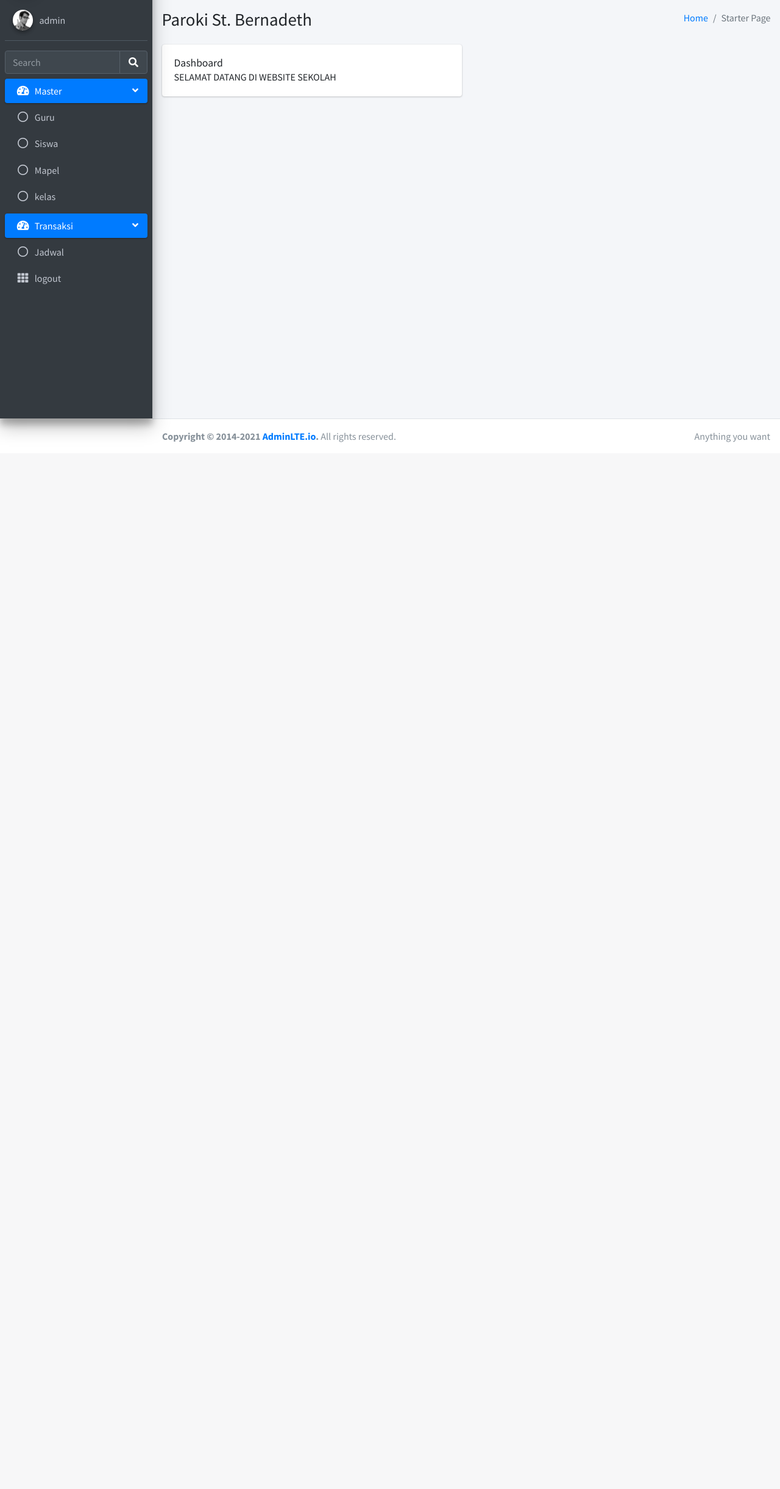
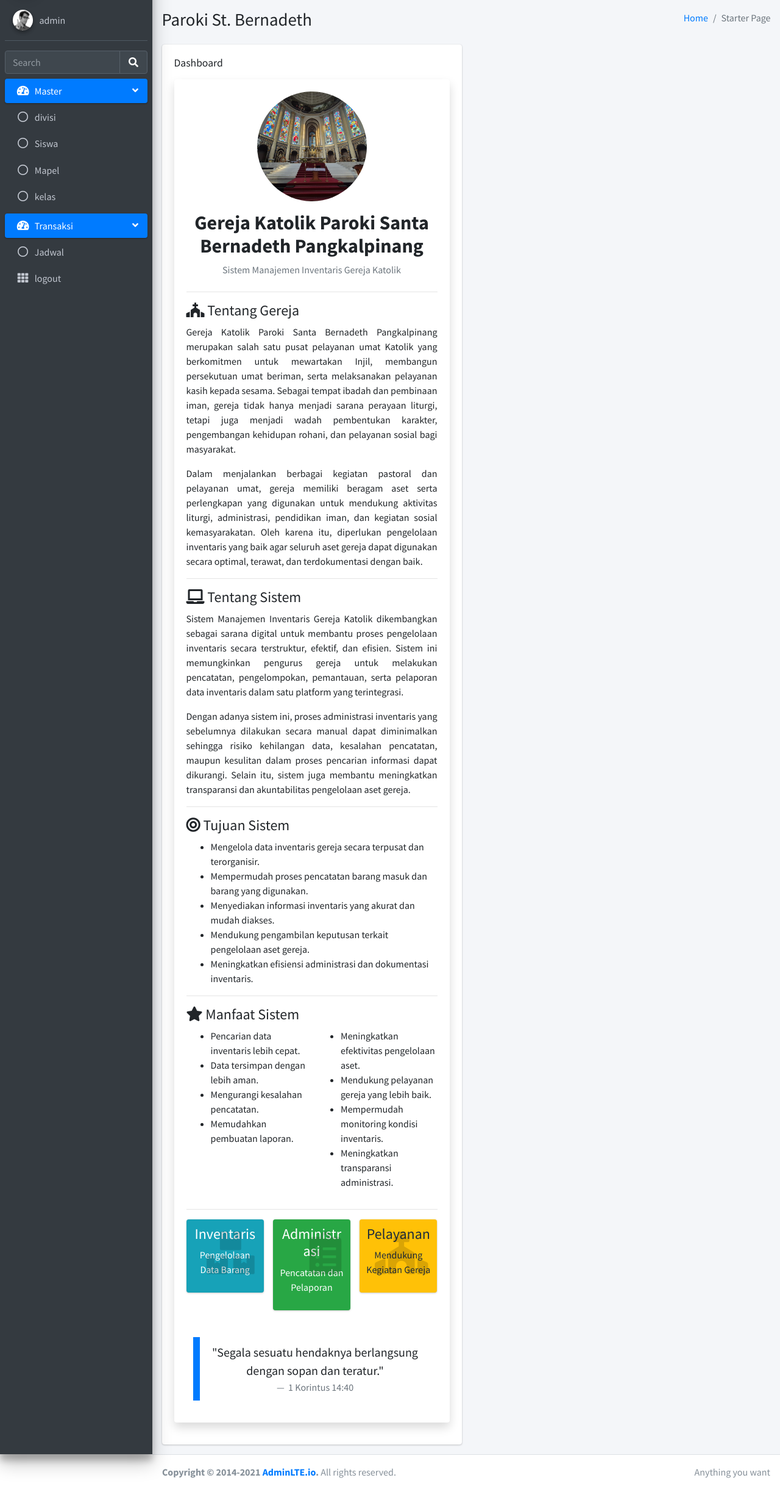
Before and after one commit to kevinn-hub/SistemManajemen-Inventaris-GerejaKatolik, a PHP site: page / in a window 1280 px wide. Shown: the part 57-2498 px from the top of the page at 61% size. Before the commit the page ends 782 px from the top, so only its background shows below. Run offline with PHP 8.4, Linux system fonts and the light colour scheme; a user stored in the database is signed in; some libraries are stand-ins or nearby versions.

Commit message:
first commit

```diff
--- a/config/koneksi.php
+++ b/config/koneksi.php
@@ -2,7 +2,7 @@
 $db_host = "localhost";
 $db_user = "root";
 $db_pass = "";
-$db_name = "jadwal_guru";
+$db_name = "gereja_katolik";
 
 $koneksi = mysqli_connect($db_host, $db_user, $db_pass, $db_name);
 
--- a/index.php
+++ b/index.php
@@ -71,7 +71,7 @@
     <!-- Main Sidebar Container -->
     <aside class="main-sidebar sidebar-dark-primary elevation-4">
       <!-- Brand Logo -->
-      <a href="index3.html" class="brand-link"><img src="dist/img/Logo-Gereja.jpg" alt="Logo Gereja" class="brand-image img-circle elevation-3" style="width:40px; height:40px; object-fit:cover;">
+      <a href="index3.html" class="brand-link"><img src="dist/img/Logo-Gereja1.jpg" alt="Logo Gereja" class="brand-image img-circle elevation-3" style="width:40px; height:40px; object-fit:cover;">
       <span class="brand-text font-weight-light" style="font-size:18px;"> Gereja Santa Bernadeth</span>
       </a>
 
@@ -116,9 +116,9 @@
                 <?php if($_SESSION['Role']=="admin"){ ?>
                 <ul class="nav nav-treeview">
                 <li class="nav-item">
-                  <a href="index.php?page=guru" class="nav-link">
+                  <a href="index.php?page=divisi" class="nav-link">
                     <i class="far fa-circle nav-icon"></i>
-                    <p>Guru</p>
+                    <p>divisi</p>
                   </a>
                 </li>
 
@@ -144,7 +144,7 @@
                   </li>
                   <?php } ?>
 
-                <?php if($_SESSION['Role']=="guru"){ ?>
+                <?php if($_SESSION['Role']=="pengurus"){ ?>
                 <ul class="nav nav-treeview">
                 <li class="nav-item">
                   <a href="#" class="nav-link">
@@ -175,7 +175,7 @@
                     </li>
                 <?php } ?>
 
-                <?php if($_SESSION['Role']=="siswa"){ ?>
+                <?php if($_SESSION['Role']=="anggota"){ ?>
                 <ul class="nav nav-treeview">
                 <li class="nav-item">
                   <a href="#" class="nav-link">
--- a/login.php
+++ b/login.php
@@ -87,7 +87,7 @@ if (isset($_POST['Username'])) {
 
               if ($userquery['Role'] == 'admin') {
                   header("location:index.php");
-              } else if ($userquery['Role'] == 'guru' || $userquery['Role'] == 'siswa') {
+              } else if ($userquery['Role'] == 'pengurus' || $userquery['Role'] == 'anggota') {
                   if ($userquery['Password'] == '1234') {
                       header("Location: index.php?page=ganti_password");
                   } else {
--- a/page/dashboard.php
+++ b/page/dashboard.php
@@ -1 +1,146 @@
-SELAMAT DATANG DI WEBSITE SEKOLAH
+<div class="card shadow">
+    <div class="card-body">
+
+        <div class="text-center mb-4">
+            <img src="dist/img/Logo-Gereja.jpg"
+                 alt="Logo Gereja"
+                 class="img-fluid rounded-circle"
+                 style="width:180px; height:180px; object-fit:cover;">
+
+            <h2 class="mt-3 font-weight-bold">
+                Gereja Katolik Paroki Santa Bernadeth Pangkalpinang
+            </h2>
+
+            <p class="text-muted">
+                Sistem Manajemen Inventaris Gereja Katolik
+            </p>
+        </div>
+
+        <hr>
+
+        <h4><i class="fas fa-church"></i> Tentang Gereja</h4>
+
+        <p style="text-align: justify;">
+            Gereja Katolik Paroki Santa Bernadeth Pangkalpinang merupakan salah satu pusat
+            pelayanan umat Katolik yang berkomitmen untuk mewartakan Injil, membangun
+            persekutuan umat beriman, serta melaksanakan pelayanan kasih kepada sesama.
+            Sebagai tempat ibadah dan pembinaan iman, gereja tidak hanya menjadi sarana
+            perayaan liturgi, tetapi juga menjadi wadah pembentukan karakter, pengembangan
+            kehidupan rohani, dan pelayanan sosial bagi masyarakat.
+        </p>
+
+        <p style="text-align: justify;">
+            Dalam menjalankan berbagai kegiatan pastoral dan pelayanan umat, gereja memiliki
+            beragam aset serta perlengkapan yang digunakan untuk mendukung aktivitas liturgi,
+            administrasi, pendidikan iman, dan kegiatan sosial kemasyarakatan. Oleh karena itu,
+            diperlukan pengelolaan inventaris yang baik agar seluruh aset gereja dapat
+            digunakan secara optimal, terawat, dan terdokumentasi dengan baik.
+        </p>
+
+        <hr>
+
+        <h4><i class="fas fa-laptop"></i> Tentang Sistem</h4>
+
+        <p style="text-align: justify;">
+            Sistem Manajemen Inventaris Gereja Katolik dikembangkan sebagai sarana digital
+            untuk membantu proses pengelolaan inventaris secara terstruktur, efektif, dan
+            efisien. Sistem ini memungkinkan pengurus gereja untuk melakukan pencatatan,
+            pengelompokan, pemantauan, serta pelaporan data inventaris dalam satu platform
+            yang terintegrasi.
+        </p>
+
+        <p style="text-align: justify;">
+            Dengan adanya sistem ini, proses administrasi inventaris yang sebelumnya dilakukan
+            secara manual dapat diminimalkan sehingga risiko kehilangan data, kesalahan
+            pencatatan, maupun kesulitan dalam proses pencarian informasi dapat dikurangi.
+            Selain itu, sistem juga membantu meningkatkan transparansi dan akuntabilitas
+            pengelolaan aset gereja.
+        </p>
+
+        <hr>
+
+        <h4><i class="fas fa-bullseye"></i> Tujuan Sistem</h4>
+
+        <ul>
+            <li>Mengelola data inventaris gereja secara terpusat dan terorganisir.</li>
+            <li>Mempermudah proses pencatatan barang masuk dan barang yang digunakan.</li>
+            <li>Menyediakan informasi inventaris yang akurat dan mudah diakses.</li>
+            <li>Mendukung pengambilan keputusan terkait pengelolaan aset gereja.</li>
+            <li>Meningkatkan efisiensi administrasi dan dokumentasi inventaris.</li>
+        </ul>
+
+        <hr>
+
+        <h4><i class="fas fa-star"></i> Manfaat Sistem</h4>
+
+        <div class="row">
+            <div class="col-md-6">
+                <ul>
+                    <li>Pencarian data inventaris lebih cepat.</li>
+                    <li>Data tersimpan dengan lebih aman.</li>
+                    <li>Mengurangi kesalahan pencatatan.</li>
+                    <li>Memudahkan pembuatan laporan.</li>
+                </ul>
+            </div>
+
+            <div class="col-md-6">
+                <ul>
+                    <li>Meningkatkan efektivitas pengelolaan aset.</li>
+                    <li>Mendukung pelayanan gereja yang lebih baik.</li>
+                    <li>Mempermudah monitoring kondisi inventaris.</li>
+                    <li>Meningkatkan transparansi administrasi.</li>
+                </ul>
+            </div>
+        </div>
+
+        <hr>
+
+        <div class="row text-center">
+            <div class="col-md-4">
+                <div class="small-box bg-info">
+                    <div class="inner">
+                        <h4>Inventaris</h4>
+                        <p>Pengelolaan Data Barang</p>
+                    </div>
+                    <div class="icon">
+                        <i class="fas fa-boxes"></i>
+                    </div>
+                </div>
+            </div>
+
+            <div class="col-md-4">
+                <div class="small-box bg-success">
+                    <div class="inner">
+                        <h4>Administrasi</h4>
+                        <p>Pencatatan dan Pelaporan</p>
+                    </div>
+                    <div class="icon">
+                        <i class="fas fa-clipboard-list"></i>
+                    </div>
+                </div>
+            </div>
+
+            <div class="col-md-4">
+                <div class="small-box bg-warning">
+                    <div class="inner">
+                        <h4>Pelayanan</h4>
+                        <p>Mendukung Kegiatan Gereja</p>
+                    </div>
+                    <div class="icon">
+                        <i class="fas fa-church"></i>
+                    </div>
+                </div>
+            </div>
+        </div>
+
+        <blockquote class="blockquote text-center mt-4">
+            <p class="mb-0">
+                "Segala sesuatu hendaknya berlangsung dengan sopan dan teratur."
+            </p>
+            <footer class="blockquote-footer">
+                1 Korintus 14:40
+            </footer>
+        </blockquote>
+
+    </div>
+</div>
```
Also changed, not shown: page/divisi.php (renamed from page/guru.php, +19 -22 lines), page/tambah_divisi.php (added, +118 -0 lines), page/tambah_guru.php (deleted, +0 -104 lines), dist/img/Logo-Gereja.jpg, dist/img/Logo-Gereja1.jpg (added).
